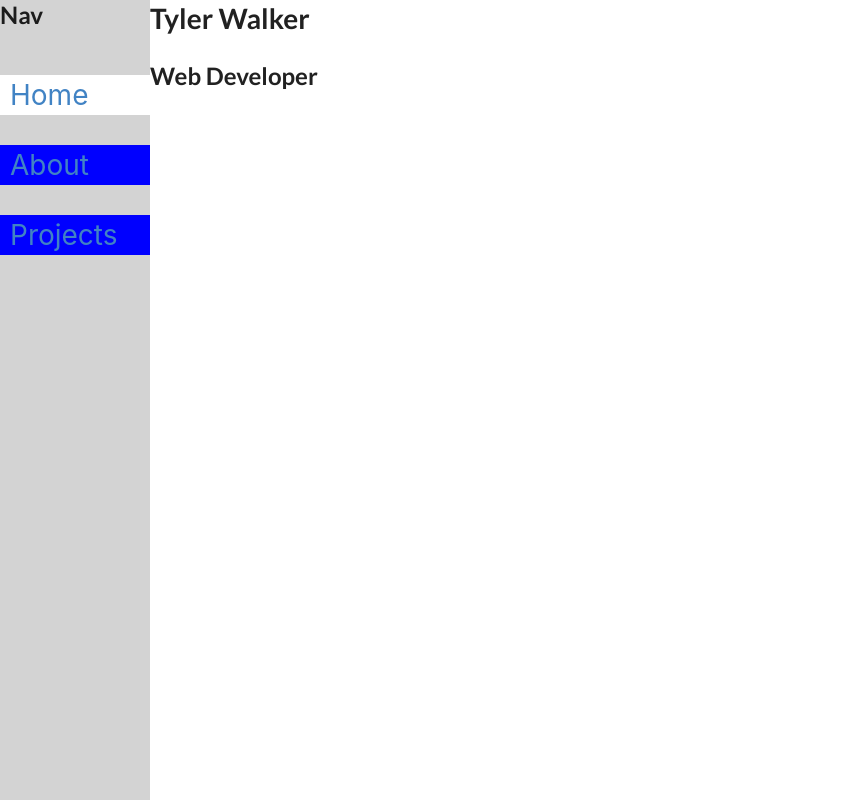
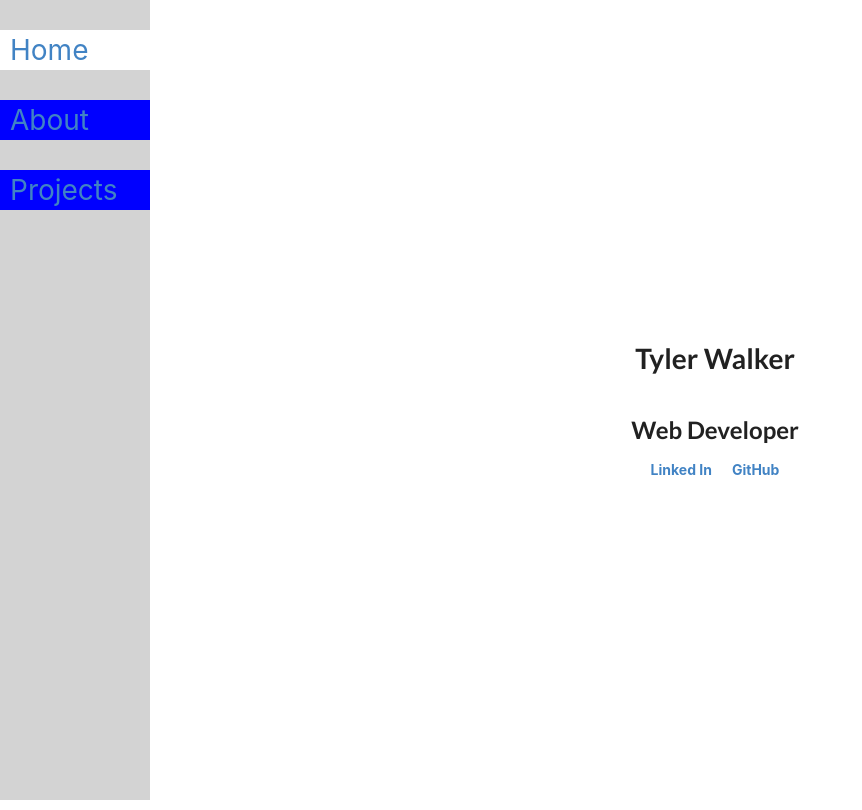
Before and after one commit to tbone9/portfolio, a React (Create React App) app: page / in a window 1280 px wide. Shown: the whole page, without its empty margins (0-862 px from the left). Built offline with nearby package versions, Linux system fonts and the light colour scheme.

Commit message:
started basic styling for intro component

```diff
--- a/src/Intro/index.js
+++ b/src/Intro/index.js
@@ -1,10 +1,17 @@
 import React from 'react';
+import '../Intro/style.css';
 
 const Intro = () => {
     return (
         <React.Fragment>
-            <h1>Tyler Walker</h1>
-            <h2>Web Developer</h2>
+            <div className='mainContainer'>
+                <h1>Tyler Walker</h1>
+                <h2>Web Developer</h2>
+                <div className='linkContainer'>
+                    <a href='https://www.linkedin.com/in/tylerjwalker1/' target='_blank' rel="noopener noreferrer">Linked In</a>
+                    <a href='https://github.com/tbone9' target='_blank' rel="noopener noreferrer">GitHub</a>
+                </div>
+            </div>
         </React.Fragment>
     )
 }
--- /dev/null
+++ b/src/Intro/style.css
@@ -0,0 +1,19 @@
+.mainContainer {
+    width: 100%;
+    height: 100%;
+    display: flex;
+    flex-direction: column;
+    justify-content: center;
+    align-items: center;
+}
+
+.linkContainer {
+    width: 300px;
+    text-align: center;
+}
+
+.linkContainer a {
+    font-size: 1em;
+    font-weight: 700;
+    margin: 0 10px;
+}
--- a/src/Nav/index.js
+++ b/src/Nav/index.js
@@ -6,7 +6,6 @@ const Nav = () => {
 
         return (
             <React.Fragment>
-                <h2>Nav</h2>
 
                 <div className='link-group'>
                     <div className='link'>
```
